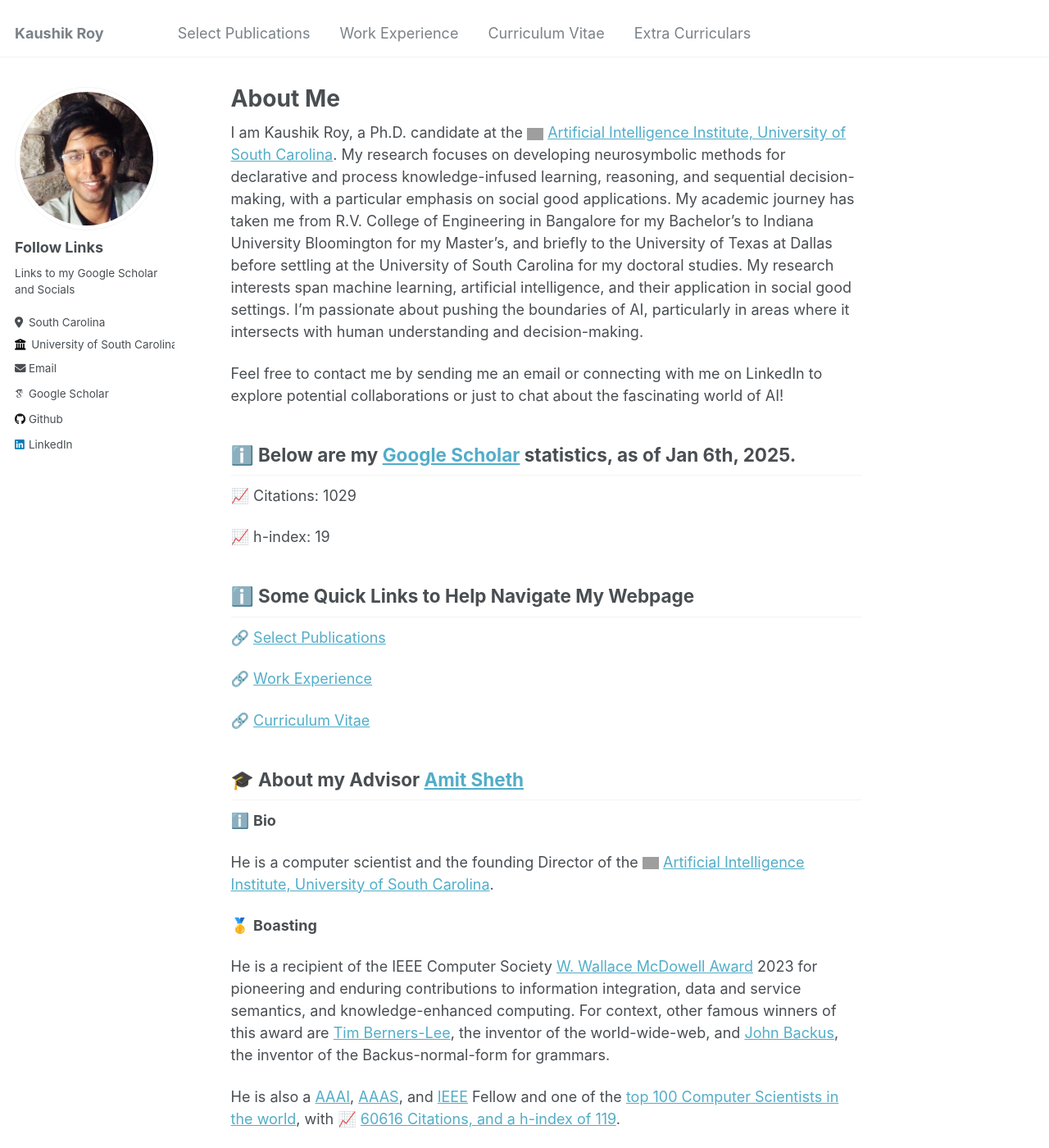
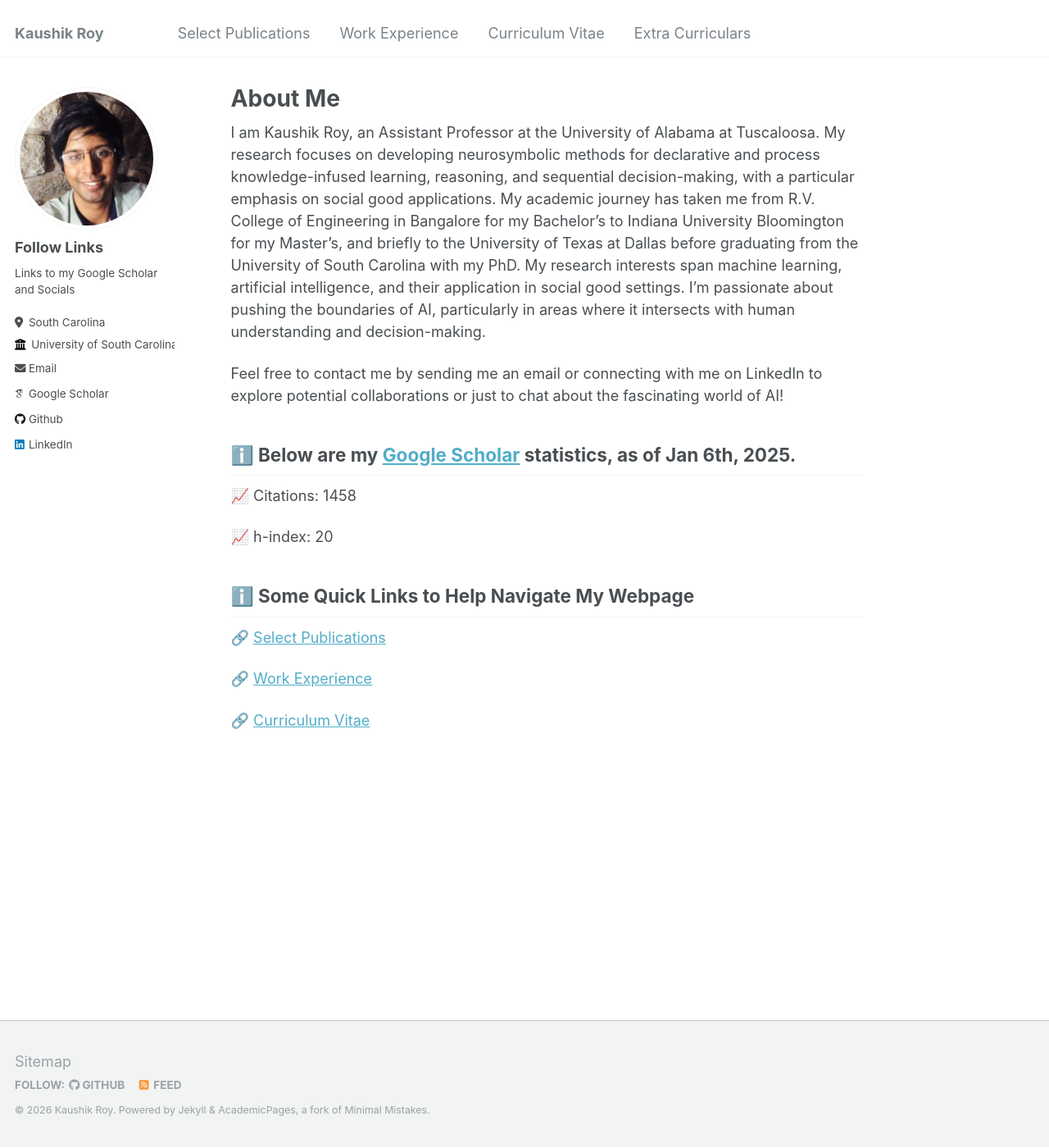
Before and after one commit to kauroy1994/home, a Jekyll site: the page built from _pages/about.md, in a window 1280 px wide and 1400 px high. Shown: the whole window at 82% size. Built offline with Jekyll 4.4.1, drawn with Linux system fonts in a browser that asks for light colours; some web fonts are replaced; grey boxes are pictures that could not be loaded.

Commit message:
Update about.md

```diff
--- a/_pages/about.md
+++ b/_pages/about.md
@@ -4,15 +4,15 @@ title: "About Me"
 author_profile: true
 ---
 
-I am Kaushik Roy, a Ph.D. candidate at the <img src="https://github.com/kauroy1994/home/assets/57400980/b46cee36-a77f-4aa3-af07-cdbea1833a95" width="20" height="20"> [Artificial Intelligence Institute, University of South Carolina](https://www.linkedin.com/company/aiisc/mycompany/). My research focuses on developing neurosymbolic methods for declarative and process knowledge-infused learning, reasoning, and sequential decision-making, with a particular emphasis on social good applications. My academic journey has taken me from R.V. College of Engineering in Bangalore for my Bachelor's to Indiana University Bloomington for my Master's, and briefly to the University of Texas at Dallas before settling at the University of South Carolina for my doctoral studies. My research interests span machine learning, artificial intelligence, and their application in social good settings. I'm passionate about pushing the boundaries of AI, particularly in areas where it intersects with human understanding and decision-making.
+I am Kaushik Roy, an Assistant Professor at the University of Alabama at Tuscaloosa. My research focuses on developing neurosymbolic methods for declarative and process knowledge-infused learning, reasoning, and sequential decision-making, with a particular emphasis on social good applications. My academic journey has taken me from R.V. College of Engineering in Bangalore for my Bachelor's to Indiana University Bloomington for my Master's, and briefly to the University of Texas at Dallas before graduating from the University of South Carolina with my PhD. My research interests span machine learning, artificial intelligence, and their application in social good settings. I'm passionate about pushing the boundaries of AI, particularly in areas where it intersects with human understanding and decision-making.
 
 
 Feel free to contact me by sending me an email or connecting with me on LinkedIn to explore potential collaborations or just to chat about the fascinating world of AI!
 
 ## ℹ️ Below are my [Google Scholar](https://scholar.google.com/citations?user=LpOo_IUAAAAJ&hl=en) statistics, as of Jan 6th, 2025.
-📈 Citations: 1029
+📈 Citations: 1458
 
-📈 h-index: 19
+📈 h-index: 20
 
 ## ℹ️ Some Quick Links to Help Navigate My Webpage
 🔗 [Select Publications](https://kauroy1994.github.io/home/publications/)
@@ -20,15 +20,3 @@ Feel free to contact me by sending me an email or connecting with me on LinkedIn
 🔗 [Work Experience](https://kauroy1994.github.io/home/cv/)
 
 🔗 [Curriculum Vitae](https://kauroy1994.github.io/home/markdown/)
-
-## 🎓 About my Advisor [Amit Sheth](https://amit.aiisc.ai/)
-
-ℹ️ **Bio**
-
-He is a computer scientist and the founding Director of the <img src="https://github.com/kauroy1994/home/assets/57400980/b46cee36-a77f-4aa3-af07-cdbea1833a95" width="20" height="20"> [Artificial Intelligence Institute, University of South Carolina](https://www.linkedin.com/company/aiisc/mycompany/).
-
-🥇 **Boasting**
-
-He is a recipient of the IEEE Computer Society [W. Wallace McDowell Award](https://en.wikipedia.org/wiki/W._Wallace_McDowell_Award) 2023 for pioneering and enduring contributions to information integration, data and service semantics, and knowledge-enhanced computing. For context, other famous winners of this award are [Tim Berners-Lee](https://en.wikipedia.org/wiki/Tim_Berners-Lee), the inventor of the world-wide-web, and [John Backus](https://en.wikipedia.org/wiki/John_Backus), the inventor of the Backus-normal-form for grammars.
-
-He is also a [AAAI](https://aaai.org/), [AAAS](https://www.aaas.org/), and [IEEE](https://www.ieee.org/) Fellow and one of the [top 100 Computer Scientists in the world](https://en.wikipedia.org/wiki/Amit_Sheth#Awards), with 📈 [60616 Citations, and a h-index of 119](https://scholar.google.com/citations?user=2T3H4ekAAAAJ&hl=en).
```
